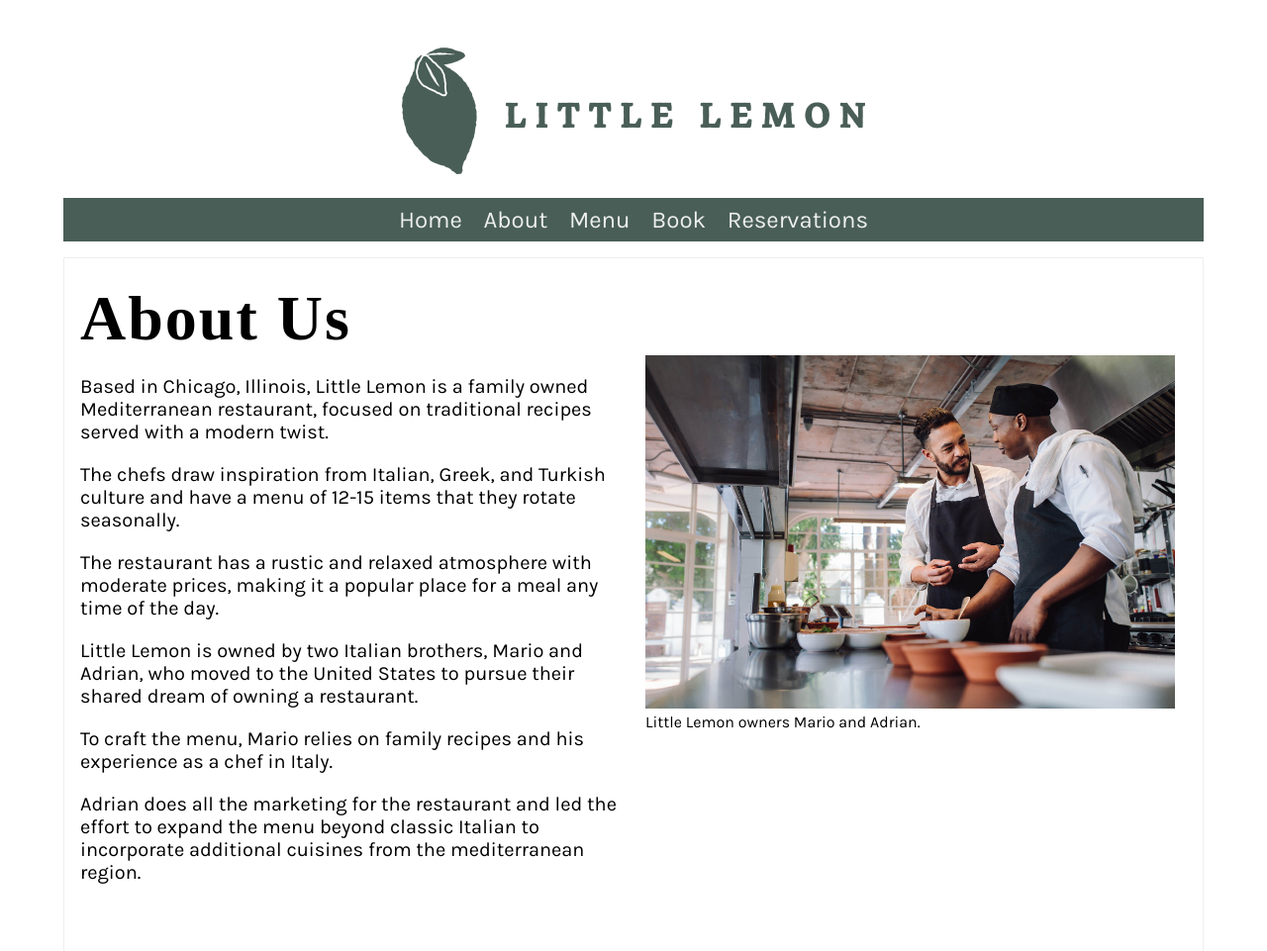
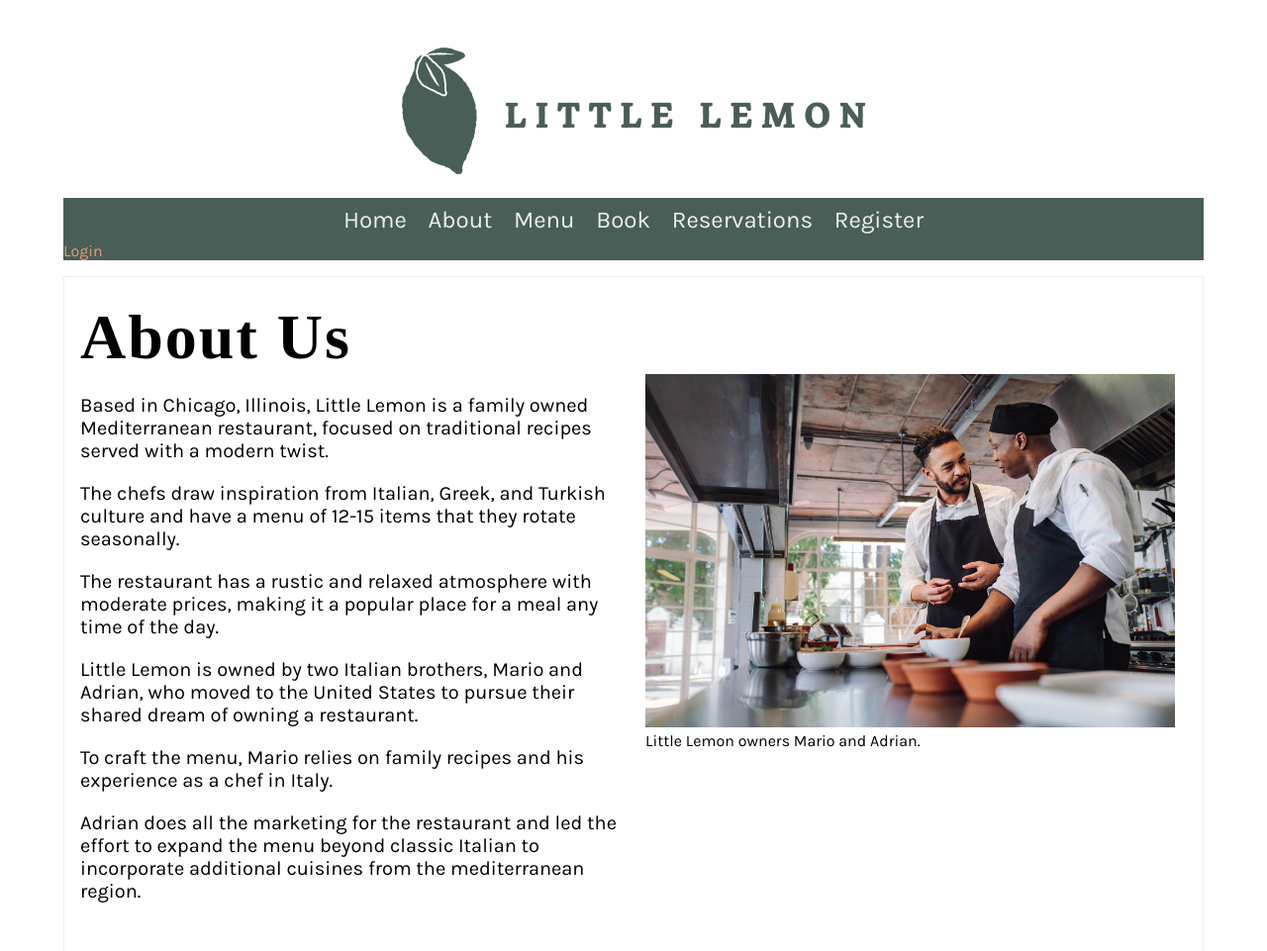
Before and after one commit to Diego-Jacinto-Ibarra/Little-Lemon, a Django app: page /about/ in a window 1280 px wide. Shown: the top 961 px of the page at 99% size. Run offline with Django 5.2, Linux system fonts and the light colour scheme; some web fonts are replaced.

Commit message:
Refactor header navigation in _header.html

```diff
--- a/app/templates/partials/_header.html
+++ b/app/templates/partials/_header.html
@@ -2,12 +2,25 @@
 <header>
     <img src="{% static 'img/logo.png' %}" />
 </header>
-<nav>
-  <ul>
+<nav class="navbar">
+    <ul class="nav-links">
         <li><a href="{% url 'home' %}">Home</a></li>
         <li><a href="{% url 'about' %}">About</a></li>
         <li><a href="{% url 'menu' %}">Menu</a></li>
         <li><a href="{% url 'book' %}">Book</a></li>
         <li><a href="{% url 'reservations' %}">Reservations</a></li>
+        {% if not user.is_authenticated %}
+        <li><a href="{% url 'user' %}">Register</a></li>
+        {% endif %}
     </ul>
+
+    <!--Welcome user-->
+    <div class="user-info">
+        {% if user.is_authenticated %}
+        <p>Welcome, {{ user.username }}!</p>
+        <a href="{% url 'logout' %}">Logout</a>
+        {% else %}
+        <a href="{% url 'login' %}">Login</a>
+        {% endif %}
+    </div>
 </nav>
```
Lines whose indentation alone changed are shown as unchanged.
